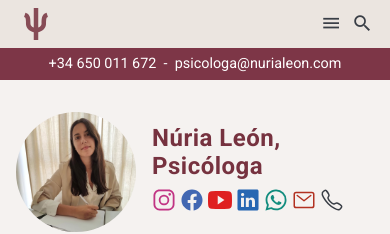
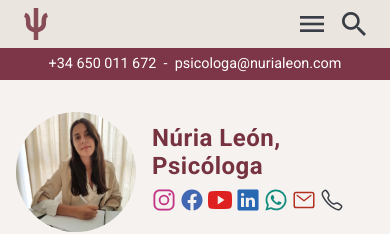
Before and after one commit to nurialeonsallent/nurialeon.com, a Jekyll site: the page built from index.html, in a window 390 px wide. Shown: the top 234 px of the page. Built offline with Jekyll 4.4.1, drawn with Linux system fonts in a browser that asks for light colours; nearby versions of some CDN libraries.

Commit message:
mobile: bigger menu icons

```diff
--- a/_sass/3-modules/_header.scss
+++ b/_sass/3-modules/_header.scss
@@ -155,11 +155,14 @@
   top: 50%;
   right: 0;
   transform: translateY(-50%);
-  font-size: 21px;
+  font-size: 22px;
+  display: flex;
 
   .nav__icon {
     color: $dark;
     cursor: pointer;
+    text-align: center;
+
     &:hover {
       color: $black;
     }
@@ -168,6 +171,7 @@
   .nav__icon-menu {
     display: none;
     margin-right: 10px;
+
     &:hover {
       color: $black;
     }
@@ -176,4 +180,13 @@
       display: inline-block;
     }
   }
+
+  @media only screen and (max-width: $desktop) {
+    font-size: 2rem;
+
+    .nav__icon {
+      min-width: 2rem;
+      min-height: 2rem;
+    }
+  }
 }
```
